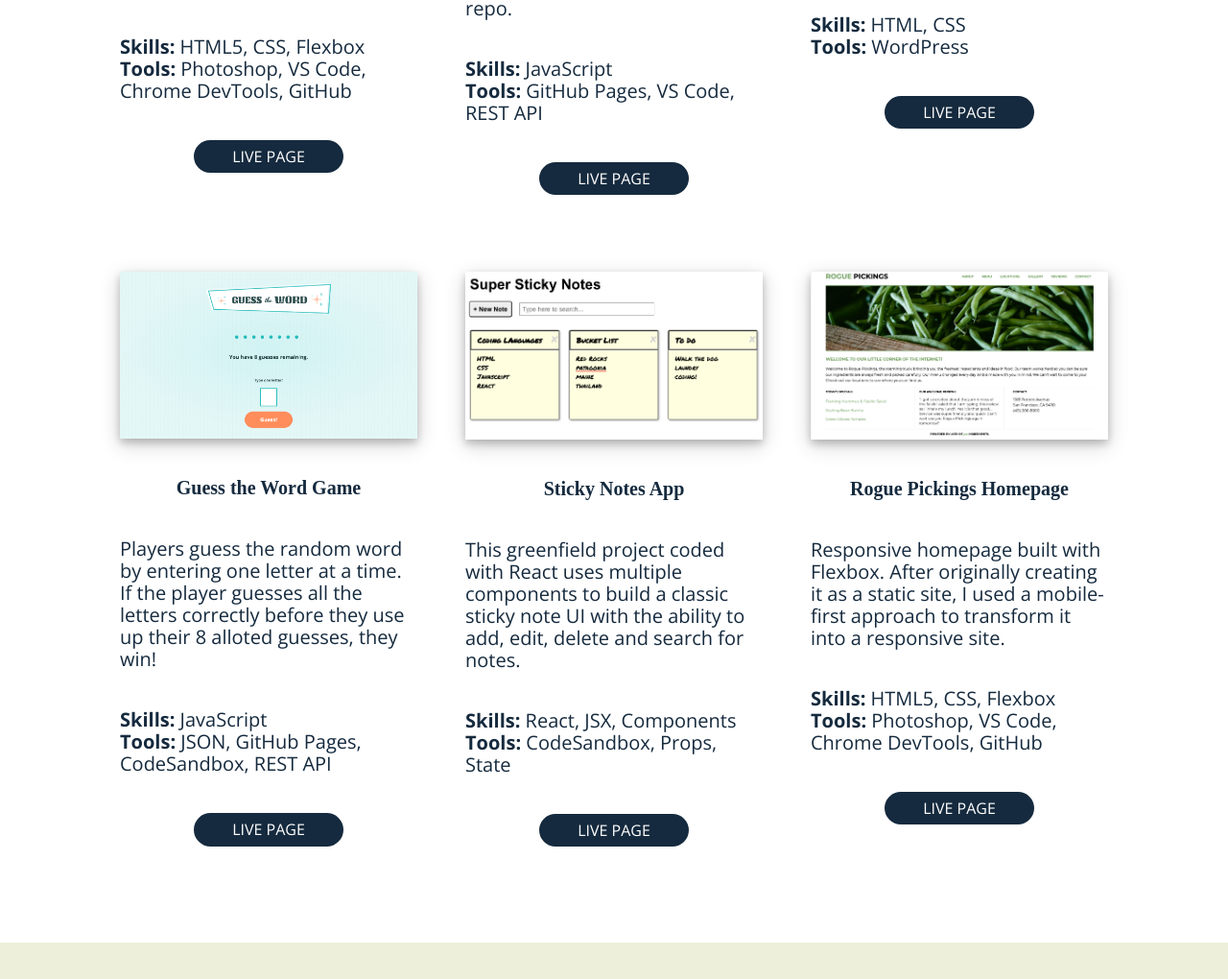
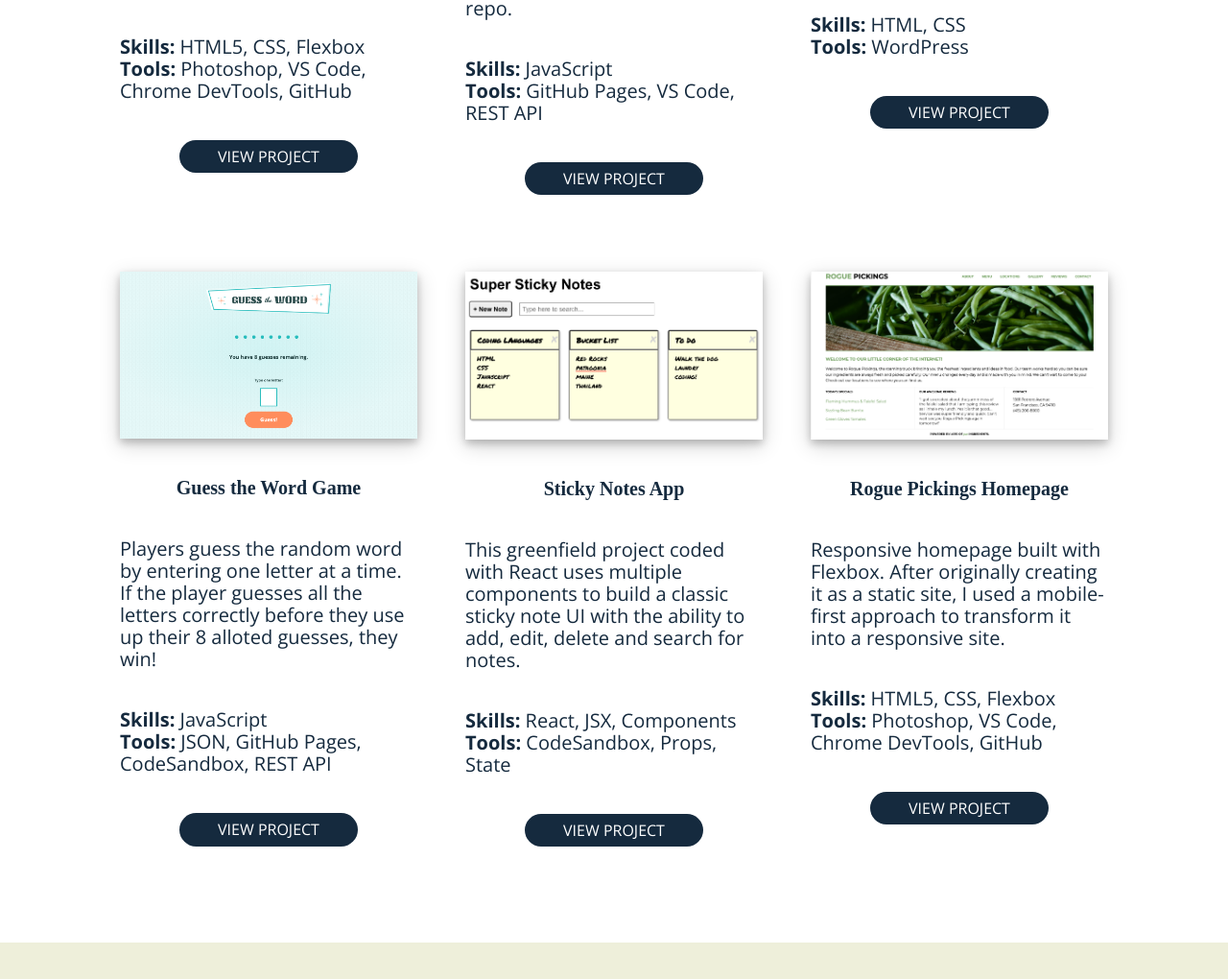
Before and after one commit to alana-nanz/portfolio, a website built with Parcel: page index.html in a window 1280 px wide. Shown: the part 1153-2173 px from the top of the page at 96% size. Built offline with nearby package versions, Linux system fonts and the light colour scheme; a web font is replaced by a local one.

Commit message:
Changed LIVE PAGE to VIEW PROJECT

```diff
--- a/index.html
+++ b/index.html
@@ -57,7 +57,7 @@
             <span>Tools: </span>Photoshop, VS Code, Chrome DevTools, GitHub
           </p>
           <div class="link">
-            <a class="project-link" href="https://alana-nanz.github.io/unplugged-retreat/" target="_blank">Live Page</a>
+            <a class="project-link" href="https://alana-nanz.github.io/unplugged-retreat/" target="_blank">View Project</a>
           </div>
         </div>
         <div class="project">
@@ -69,7 +69,7 @@
             <span>Tools: </span>GitHub Pages, VS Code, REST API
           </p>
           <div class="link">
-            <a class="project-link" href="https://alana-nanz.github.io/github-repo-gallery/" target="_blank">Live Page</a>
+            <a class="project-link" href="https://alana-nanz.github.io/github-repo-gallery/" target="_blank">View Project</a>
           </div>
         </div>
         <div class="project">
@@ -81,7 +81,7 @@
             <span>Tools: </span>WordPress
           </p>
           <div class="link">
-            <a class="project-link" href="https://covpcfm.com/covenant/" target="_blank">Live Page</a>
+            <a class="project-link" href="https://covpcfm.com/covenant/" target="_blank">View Project</a>
           </div>
         </div>
         <div class="project">
@@ -93,7 +93,7 @@
             <span>Tools: </span>JSON, GitHub Pages, CodeSandbox, REST API
           </p>
           <div class="link">
-            <a class="project-link" href="https://alana-nanz.github.io/guess-the-word/" target="_blank">Live Page</a>
+            <a class="project-link" href="https://alana-nanz.github.io/guess-the-word/" target="_blank">View Project</a>
           </div>
         </div>
         <div class="project">
@@ -105,7 +105,7 @@
             <span>Tools: </span>CodeSandbox, Props, State
           </p>
           <div class="link">
-            <a class="project-link" href="https://guowmg.csb.app/" target="_blank">Live Page</a>
+            <a class="project-link" href="https://guowmg.csb.app/" target="_blank">View Project</a>
           </div>
         </div>
         <div class="project">
@@ -117,7 +117,7 @@
             <span>Tools: </span>Photoshop, VS Code, Chrome DevTools, GitHub
           </p>
           <div class="link">
-            <a class="project-link" href="https://alana-nanz.github.io/rogue-pickings/" target="_blank">Live Page</a>
+            <a class="project-link" href="https://alana-nanz.github.io/rogue-pickings/" target="_blank">View Project</a>
           </div>
         </div>
       </div>
```
